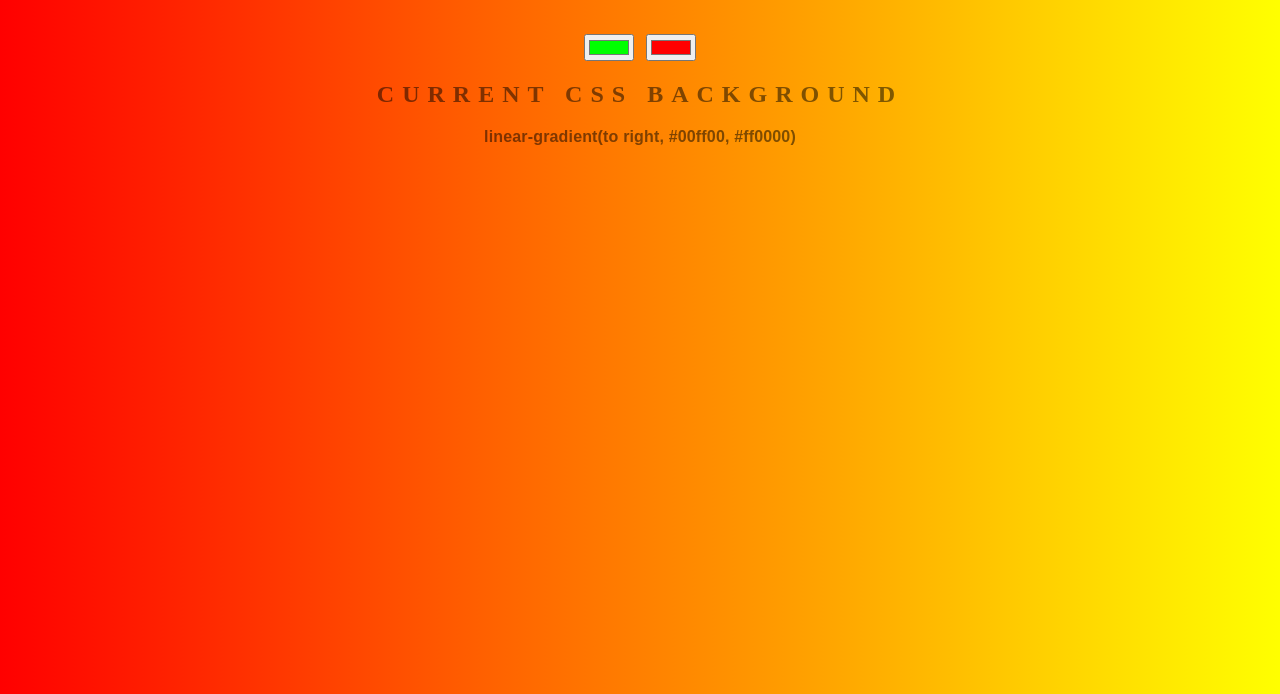
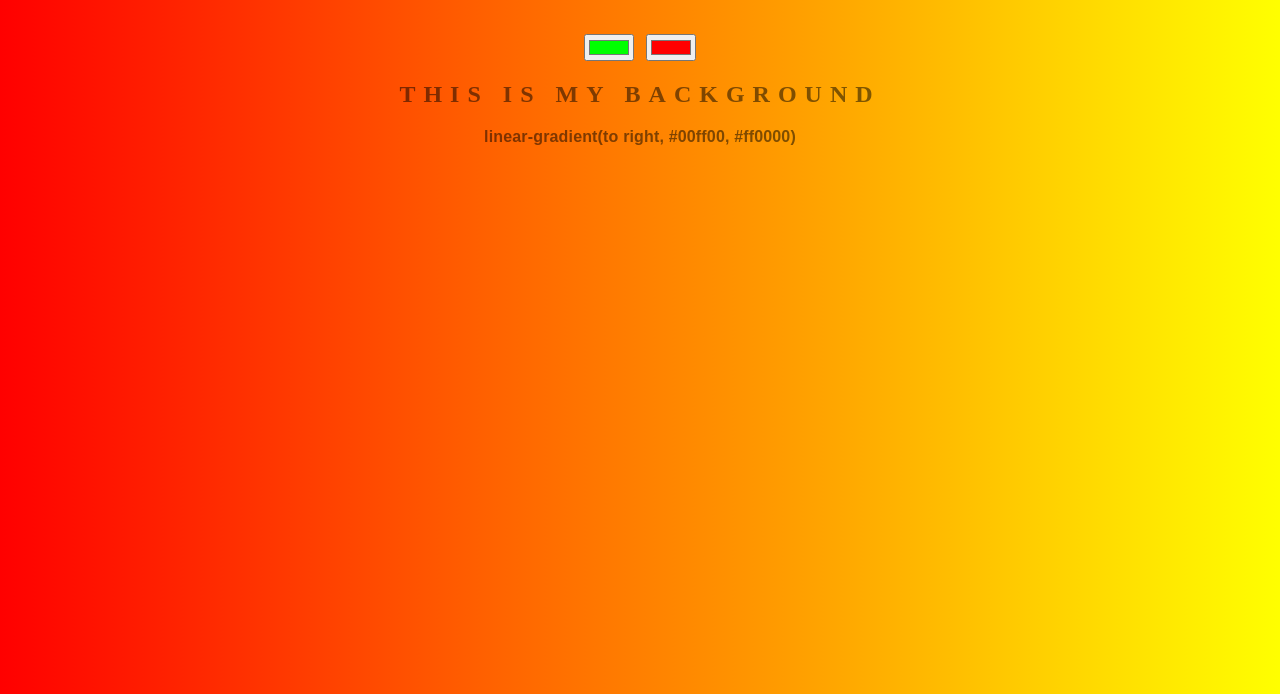
Before and after one commit to DiegoLlanesPasos/background-generator, a plain HTML site: page index.html in a window 1280 px wide. Shown: the part 106-800 px from the top of the page. Drawn offline with Linux system fonts and the light colour scheme.

Commit message:
change in new branch

```diff
--- a/index.html
+++ b/index.html
@@ -8,7 +8,7 @@
 	<h1>Cool Generator</h1>
 	<input class="color1" type="color" name="color1" value="#00ff00">
 	<input class="color2" type="color" name="color2" value="#ff0000">
-	<h2>Current CSS Background</h2>
+	<h2>This is my Background</h2>
 	<h3></h3>
 	<script type="text/javascript" src="script.js"></script>
 </body>
```
